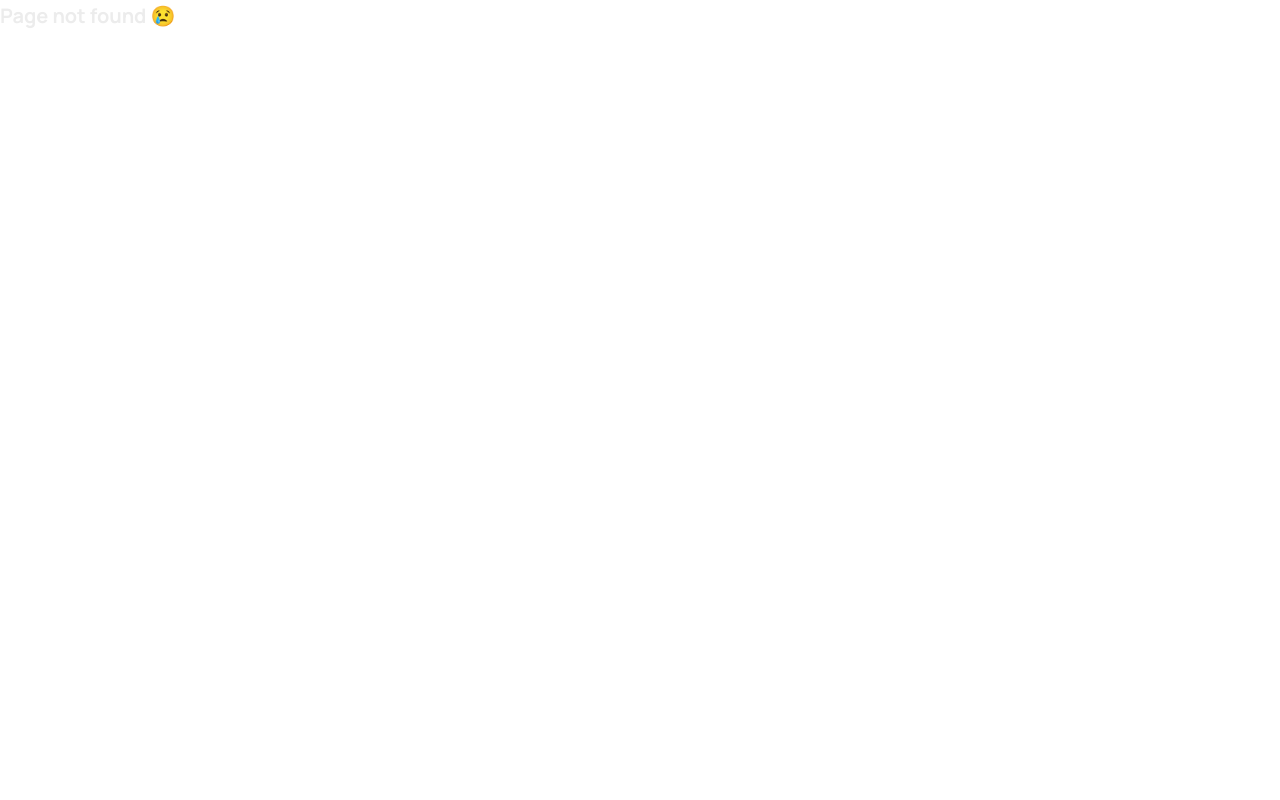
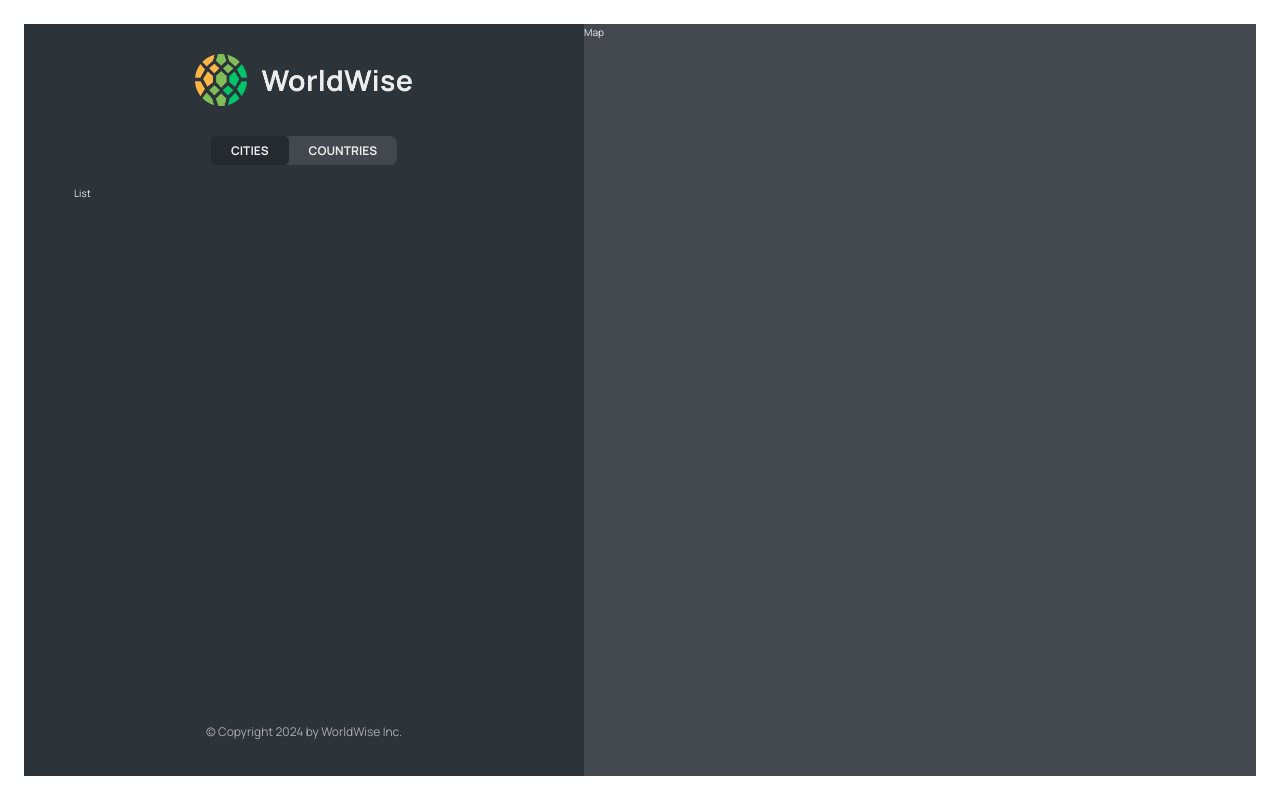
Before and after one commit to lemonteaau/World-Wise, a React (Vite) app: page /app/cities in a window 1280 px wide. Before the commit this address had no page. Built offline with nearby package versions, Linux system fonts and the light colour scheme.

Commit message:
Add json-server dependency and update package.json and App.jsx to include server functionality

```diff
--- a/package.json
+++ b/package.json
@@ -7,9 +7,11 @@
     "dev": "vite",
     "build": "vite build",
     "lint": "eslint . --ext js,jsx --report-unused-disable-directives --max-warnings 0",
-    "preview": "vite preview"
+    "preview": "vite preview",
+    "server": "json-server --watch data/cities.json --port 8000 -delay 500"
   },
   "dependencies": {
+    "json-server": "^1.0.0-alpha.23",
     "react": "^18.2.0",
     "react-dom": "^18.2.0",
     "react-router-dom": "^6.22.3"
--- a/src/App.jsx
+++ b/src/App.jsx
@@ -3,18 +3,24 @@
 import Pricing from "./pages/Pricing";
 import Homepage from "./pages/Homepage";
 import Login from "./pages/Login";
+import AppLayout from "./pages/AppLayout";
 import PageNotFound from "./pages/PageNotFound";
-import AppLayout from "./pages/AppLayout";
+import CityList from "./components/CityList";
 
 function App() {
   return (
     <BrowserRouter>
       <Routes>
-        <Route path="/" element={<Homepage />} />
+        <Route index element={<Homepage />} />
         <Route path="product" element={<Product />} />
         <Route path="pricing" element={<Pricing />} />
         <Route path="login" element={<Login />} />
-        <Route path="app" element={<AppLayout />} />
+        <Route path="app" element={<AppLayout />}>
+          <Route index element={<CityList />} />
+          <Route path="cities" element={<CityList />} />
+          <Route path="countries" element={<p>countries</p>} />
+          <Route path="form" element={<p>Form</p>} />
+        </Route>
         <Route path="*" element={<PageNotFound />} />
       </Routes>
     </BrowserRouter>
--- a/src/components/AppNav.jsx
+++ b/src/components/AppNav.jsx
@@ -1,7 +1,19 @@
+import { NavLink } from "react-router-dom";
 import styles from "./AppNav.module.css";
 
 function AppNav() {
-  return <nav className={styles.nav}>App navigation</nav>;
+  return (
+    <nav className={styles.nav}>
+      <ul>
+        <li>
+          <NavLink to="cities">Cities</NavLink>
+        </li>
+        <li>
+          <NavLink to="countries">Countries</NavLink>
+        </li>
+      </ul>
+    </nav>
+  );
 }
 
 export default AppNav;
--- /dev/null
+++ b/src/components/CityList.jsx
@@ -0,0 +1,7 @@
+import styles from "./CityList.module.css";
+
+function CityList() {
+  return <ul className={styles.cityList}>List</ul>;
+}
+
+export default CityList;
--- a/src/components/Sidebar.jsx
+++ b/src/components/Sidebar.jsx
@@ -1,5 +1,7 @@
+import { Outlet } from "react-router-dom";
 import AppNav from "./AppNav";
 import Logo from "./Logo";
+
 import styles from "./Sidebar.module.css";
 
 function Sidebar() {
@@ -8,7 +10,7 @@
       <Logo />
       <AppNav />
 
-      <p>List of cities</p>
+      <Outlet />
 
       <footer className={styles.footer}>
         <p className={styles.copyright}>
```
Also changed, not shown: 1 other file (tests, documents, lock files or other folders).
